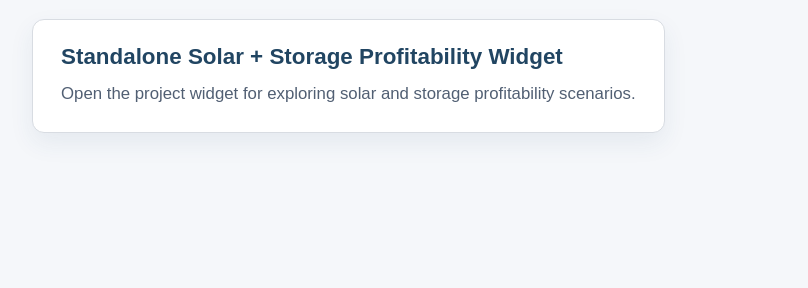
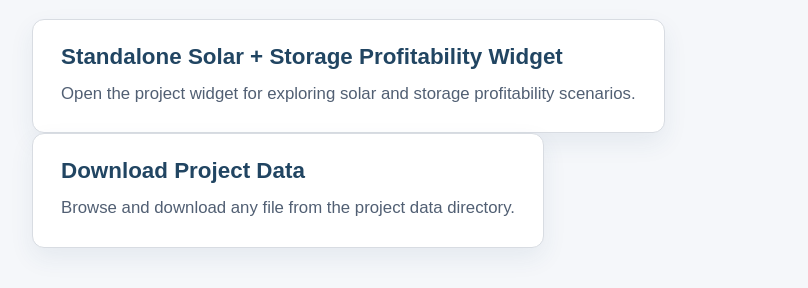
Before and after one commit to OSU-fifem/OSU-ESE450, a plain HTML site: page docs/index.html in a window 1280 px wide. Shown: the part 158-446 px from the top of the page, without its empty margins (158-966 px from the left). Drawn offline with Linux system fonts and the light colour scheme.

Commit message:
add directory browse function

```diff
--- a/docs/index.html
+++ b/docs/index.html
@@ -68,6 +68,11 @@
       <h2>Standalone Solar + Storage Profitability Widget</h2>
       <p>Open the project widget for exploring solar and storage profitability scenarios.</p>
     </a>
+
+    <a class="link-card" href="../data/">
+      <h2>Download Project Data</h2>
+      <p>Browse and download any file from the project data directory.</p>
+    </a>
   </div>
 </body>
 </html>
```
Also changed, not shown: 1 other file.
